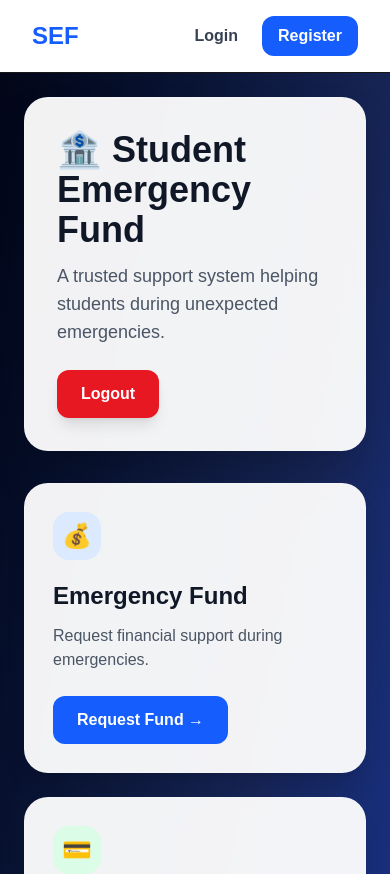
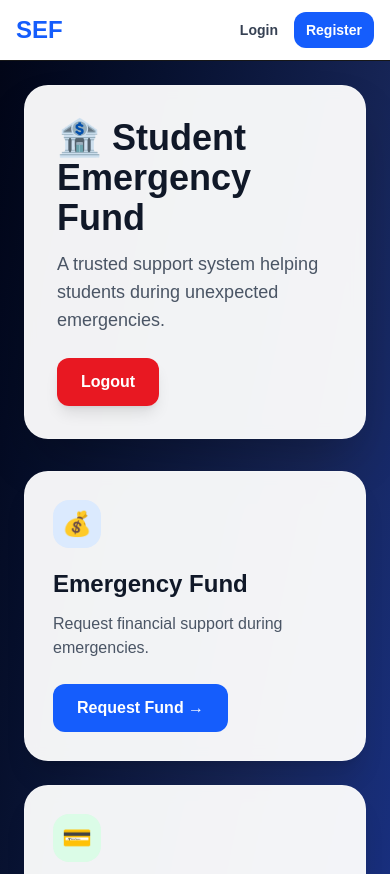
Before and after one commit to Nithinsai-876/sef-project, a Next.js app: page /dashboard in a window 390 px wide. Shown: the top 874 px of the page. Built offline with nearby package versions, Linux system fonts and the light colour scheme; no server answers.

Commit message:
Fix homepage navigation and logout state

```diff
--- a/app/components/Navbar.tsx
+++ b/app/components/Navbar.tsx
@@ -3,6 +3,7 @@
 import { useRouter, usePathname } from "next/navigation";
 import { supabase } from "../../lib/supabase";
 import { useEffect, useState } from "react";
+import type { User } from "@supabase/supabase-js";
 
 
 export default function Navbar() {
@@ -10,21 +11,24 @@ export default function Navbar() {
   const router = useRouter();
   const pathname = usePathname();
 
-  const [user, setUser] = useState<any>(null);
+  const [user, setUser] = useState<User | null>(null);
 
 
   useEffect(() => {
-
     async function checkUser() {
-
       const { data } = await supabase.auth.getUser();
-
       setUser(data.user);
-
     }
 
     checkUser();
 
+    const {
+      data: { subscription },
+    } = supabase.auth.onAuthStateChange((_event, session) => {
+      setUser(session?.user ?? null);
+    });
+
+    return () => subscription.unsubscribe();
   }, []);
 
 
@@ -49,9 +53,9 @@ export default function Navbar() {
 
   return (
 
-    <nav className="bg-white shadow-md border-b px-8 py-4">
+    <nav className="border-b bg-white px-4 py-3 shadow-md sm:px-8 sm:py-4">
 
-      <div className="max-w-6xl mx-auto flex items-center justify-between">
+      <div className="mx-auto flex max-w-6xl flex-wrap items-center justify-between gap-3">
 
 
         <h1
@@ -63,7 +67,7 @@ export default function Navbar() {
 
 
 
-        <div className="flex gap-6 items-center">
+        <div className="flex flex-wrap items-center justify-end gap-2 sm:gap-4">
 
 
           {!user ? (
@@ -71,7 +75,7 @@ export default function Navbar() {
             <>
 
               <button
-                className="text-gray-700 font-semibold hover:text-blue-600"
+                className="px-2 py-2 text-sm font-semibold text-gray-700 hover:text-blue-600 sm:text-base"
                 onClick={() => router.push("/login")}
               >
                 Login
@@ -79,7 +83,7 @@ export default function Navbar() {
 
 
               <button
-                className="bg-blue-600 text-white px-4 py-2 rounded-xl font-bold"
+                className="rounded-xl bg-blue-600 px-3 py-2 text-sm font-bold text-white sm:px-4 sm:text-base"
                 onClick={() => router.push("/register")}
               >
                 Register
@@ -93,7 +97,7 @@ export default function Navbar() {
             <>
 
               <button
-                className="text-gray-700 font-semibold hover:text-blue-600"
+                className="px-2 py-2 text-sm font-semibold text-gray-700 hover:text-blue-600 sm:text-base"
                 onClick={() => router.push("/dashboard")}
               >
                 Dashboard
@@ -101,7 +105,7 @@ export default function Navbar() {
 
 
               <button
-                className="text-gray-700 font-semibold hover:text-blue-600"
+                className="px-2 py-2 text-sm font-semibold text-gray-700 hover:text-blue-600 sm:text-base"
                 onClick={() => router.push("/profile")}
               >
                 Profile
@@ -109,7 +113,7 @@ export default function Navbar() {
 
 
               <button
-                className="text-gray-700 font-semibold hover:text-blue-600"
+                className="px-2 py-2 text-sm font-semibold text-gray-700 hover:text-blue-600 sm:text-base"
                 onClick={() => router.push("/my-requests")}
               >
                 Requests
@@ -117,7 +121,7 @@ export default function Navbar() {
 
 
               <button
-                className="text-gray-700 font-semibold hover:text-blue-600"
+                className="px-2 py-2 text-sm font-semibold text-gray-700 hover:text-blue-600 sm:text-base"
                 onClick={() => router.push("/my-payments")}
               >
                 Payments
@@ -125,7 +129,7 @@ export default function Navbar() {
 
 
               <button
-                className="bg-red-600 text-white px-4 py-2 rounded-xl font-bold"
+                className="rounded-xl bg-red-600 px-3 py-2 text-sm font-bold text-white sm:px-4 sm:text-base"
                 onClick={handleLogout}
               >
                 Logout
--- a/app/dashboard/page.tsx
+++ b/app/dashboard/page.tsx
@@ -42,6 +42,7 @@ export default function Dashboard() {
 
           <button
             className="mt-6 bg-red-600/90 hover:bg-red-700 text-white px-6 py-3 rounded-xl font-semibold shadow-lg transition"
+            onClick={handleLogout}
           >
             Logout
           </button>
--- a/components/Hero.tsx
+++ b/components/Hero.tsx
@@ -1,9 +1,6 @@
 "use client";
 
-import { useRouter } from "next/navigation";
-
 export default function Hero() {
-  const router = useRouter();
   return (
     <section className="bg-gradient-to-br from-blue-100 via-white to-indigo-100">
 
@@ -26,15 +23,7 @@ export default function Hero() {
           </p>
 
           <div className="mt-8 flex gap-4">
-
             <button
-  onClick={() => router.push("/login")}
-  className="rounded-xl bg-blue-600 px-8 py-3 font-semibold text-white hover:bg-blue-700"
->
-  Login
-</button>
-
-           <button
   onClick={() => {
     document.getElementById("features")?.scrollIntoView({
       behavior: "smooth",
```
